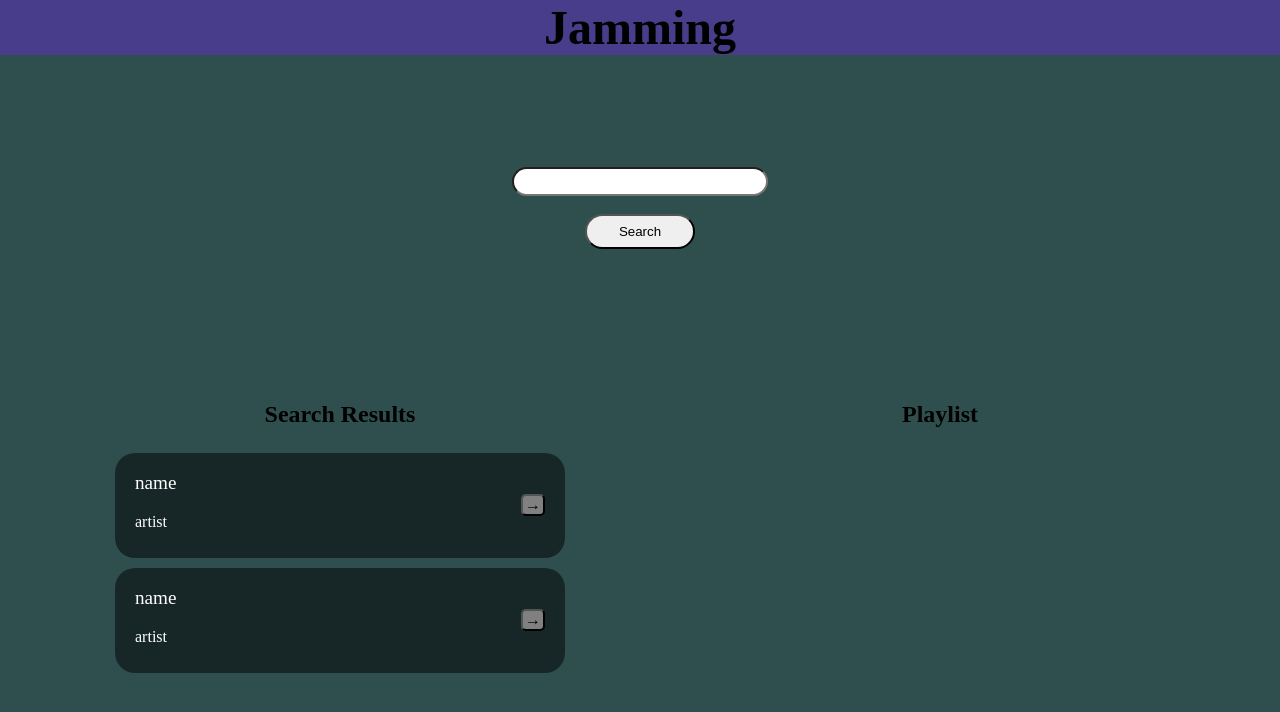
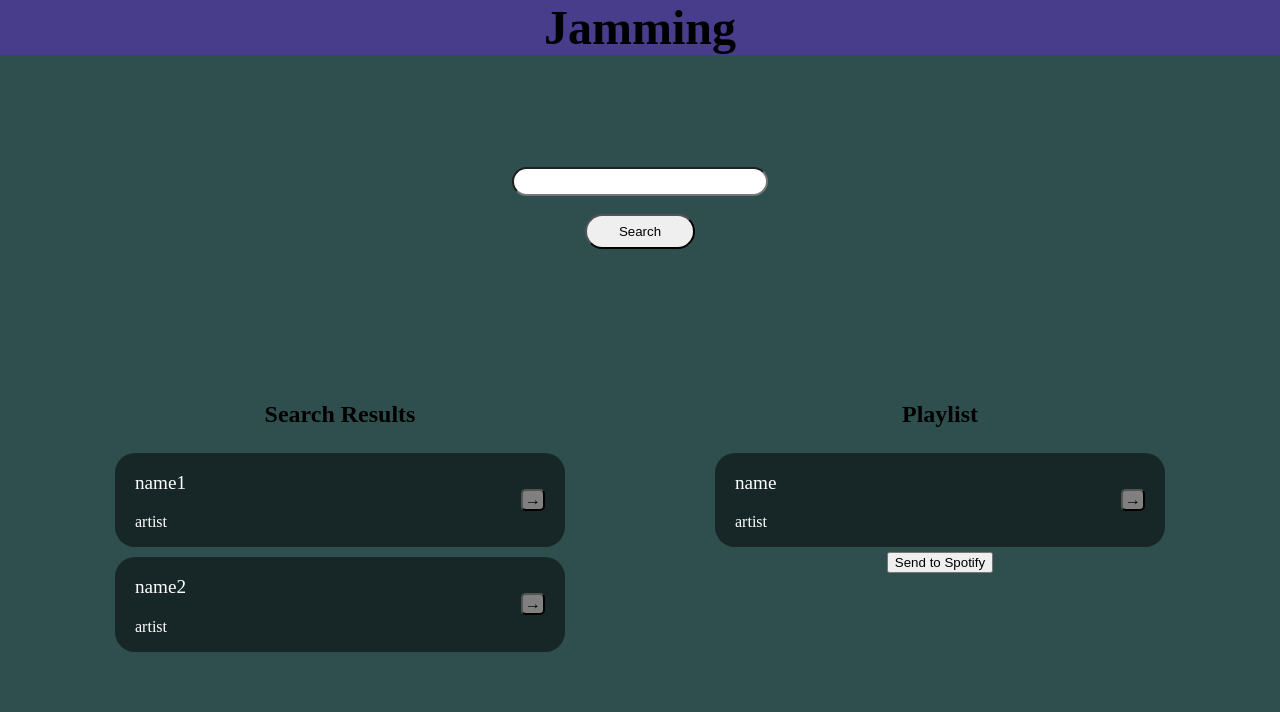
Before and after one commit to eetuvartto/jamming, a React (Create React App) app: page / in a window 1280 px wide. Shown: the top 712 px of the page. Built offline with nearby package versions, Linux system fonts and the light colour scheme.

Commit message:
Work on track card button

```diff
--- a/src/Playlist.js
+++ b/src/Playlist.js
@@ -1,9 +1,12 @@
 import React from 'react';
+import Track from './Track';
 
 function Playlist() {
     return (
         <div id="playlist-div">
             <h2>Playlist</h2>
+            <Track name="name" artist="artist" id="4" />
+            <button>Send to Spotify</button>
         </div>
     )
 }
--- a/src/SearchResults.js
+++ b/src/SearchResults.js
@@ -4,14 +4,18 @@ import Track from './Track';
 
 function SearchResults(props) {
 
+    const searchTerm = props.searchValue;
+    const [cards, setCards] = React.useState([<Track name="name1" artist="artist" id="1" key="1" handleClick={handleClick}/>, <Track name="name2" artist="artist" id="2" key="2" handleClick={handleClick}/>]);
 
+    function handleClick(e) {
+        setCards(cards.filter(card => card.props.id != e.target.id));
+    }
 
     return (
         <div id="content">
             <div id="result-div">
                 <h2>Search Results</h2>
-                <Track name="name" artist="artist" />
-                <Track name="name" artist="artist" />
+                {cards}
             </div>
             <Playlist />
         </div>
--- a/src/Track.js
+++ b/src/Track.js
@@ -1,15 +1,16 @@
 import React from 'react';
 
 function Track(props) {
+
     return (
         <div className="track">
             <div className="info">
                 <p className="name">{props.name}</p>
                 <p className="artist">{props.artist}</p>
             </div>
-            <div className="card-button-div">
-                <button className="card-button">→</button>
-            </div>
+        <div className="card-button-div">
+            <button className="card-button" id={props.id} onClick={props.handleClick} >→</button>
+        </div>
         </div>
     )
 }
--- a/src/style.css
+++ b/src/style.css
@@ -57,7 +57,6 @@ header h1 {
 
 #result-div, #playlist-div {
     width: 500px;
-    height: 700px;
     margin: 20px 50px;
     display: flex;
     flex-direction: column;
@@ -66,7 +65,6 @@ header h1 {
 
 .track {
     width: 90%;
-    height: 15%;
     display: flex;
     justify-content: space-between;
     background-color: rgba(0,0,0,0.5);
```
Also changed, not shown: src/Tracklist.js (+12 -0 lines).
